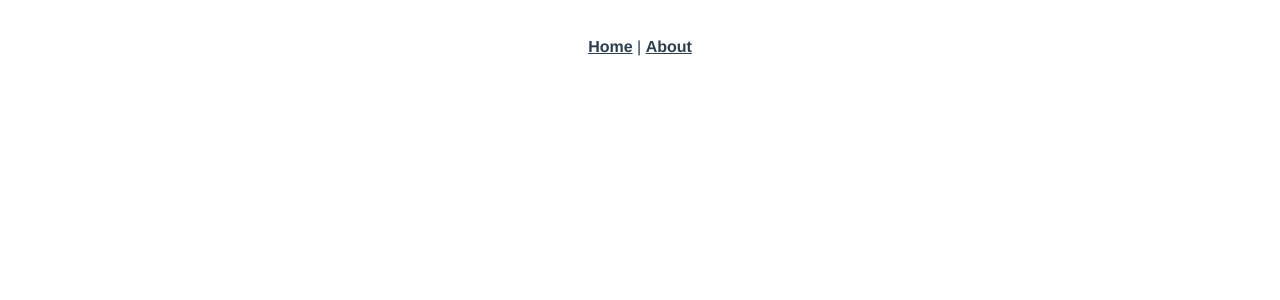
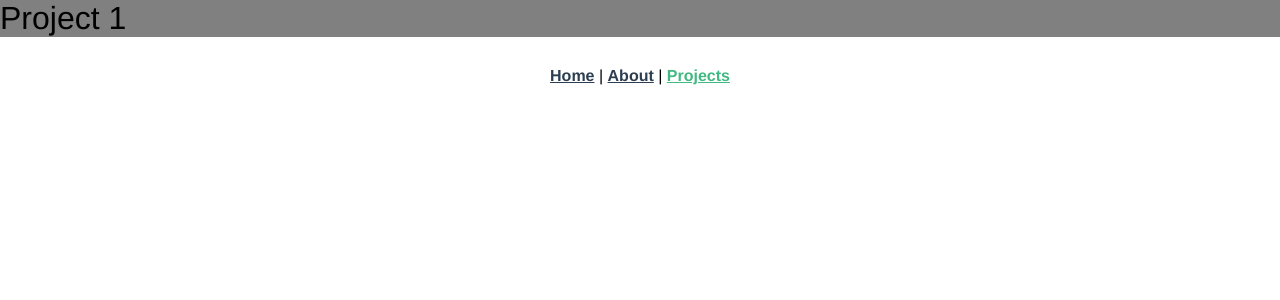
Before and after one commit to mimllr/vueport, a Vue app: page /#/projects in a window 1280 px wide. Shown: the top 300 px of the page. Built offline with nearby package versions, Linux system fonts and the light colour scheme.

Commit message:
test build

```diff
--- a/package.json
+++ b/package.json
@@ -1,5 +1,5 @@
 {
-  "name": "vueport",
+  "name": "himikemiller",
   "version": "0.1.0",
   "private": true,
   "scripts": {
@@ -9,12 +9,12 @@
   },
   "dependencies": {
     "register-service-worker": "^1.5.2",
+    "styled-reboot": "^3.0.2",
     "vue": "^2.5.17",
     "vue-router": "^3.0.1"
   },
   "devDependencies": {
     "@vue/cli-plugin-eslint": "^3.2.0",
-    "@vue/cli-plugin-pwa": "^3.2.0",
     "@vue/cli-service": "^3.2.0",
     "@vue/eslint-config-prettier": "^4.0.0",
     "babel-eslint": "^10.0.1",
--- a/public/index.html
+++ b/public/index.html
@@ -1,17 +1,22 @@
 <!DOCTYPE html>
 <html lang="en">
+
 <head>
   <meta charset="utf-8">
   <meta http-equiv="X-UA-Compatible" content="IE=edge">
   <meta name="viewport" content="width=device-width,initial-scale=1.0">
   <link rel="icon" href="<%= BASE_URL %>favicon.ico">
-    <title>vueport</title>
+  <title>Mike Miller | Product Manager, Developer, Designer</title>
 </head>
+
 <body>
   <noscript>
-      <strong>We're sorry but vueport doesn't work properly without JavaScript enabled. Please enable it to continue.</strong>
+    <strong>
+      We're sorry but this website doesn't work properly without JavaScript enabled. Please enable it to
+      continue.
+    </strong>
   </noscript>
   <div id="app"></div>
-    <!-- built files will be auto injected -->
 </body>
+
 </html>
--- a/src/App.vue
+++ b/src/App.vue
@@ -1,29 +1,44 @@
 <template>
   <div id="app">
+    <router-view/>
     <div id="nav">
-      <router-link to="/">Home</router-link> |
-      <router-link to="/about">About</router-link>
+      <router-link :to="{name: 'home'}">Home</router-link>&nbsp;|
+      <router-link :to="{name: 'about'}">About</router-link>&nbsp;|
+      <router-link :to="{name: 'projects'}">Projects</router-link>
     </div>
-    <router-view/>
   </div>
 </template>
 
-<style lang="scss">
-#app {
-  font-family: "Avenir", Helvetica, Arial, sans-serif;
-  -webkit-font-smoothing: antialiased;
-  -moz-osx-font-smoothing: grayscale;
-  text-align: center;
-  color: #2c3e50;
-}
-#nav {
-  padding: 30px;
-  a {
-    font-weight: bold;
-    color: #2c3e50;
-    &.router-link-exact-active {
-      color: #42b983;
-    }
-  }
-}
+<style lang="sass">
+html
+  box-sizing: border-box
+  font-size: 16px
+*, *:before, *:after
+  box-sizing: inherit
+
+body, h1, h2, h3, h4, h5, h6, p, ol, ul
+  margin: 0
+  padding: 0
+  font-weight: normal
+
+ol, ul
+  list-style: none
+
+img
+  max-width: 100%
+  height: auto
+
+body
+  font-family: "Avenir", Helvetica, Arial, sans-serif
+  -webkit-font-smoothing: antialiased
+  -moz-osx-font-smoothing: grayscale
+
+#nav
+  padding: 30px
+  text-align: center
+  a
+    font-weight: bold
+    color: #2c3e50
+    &.router-link-exact-active
+      color: #42b983
 </style>
--- a/src/components/HelloWorld.vue
+++ /dev/null
@@ -1,58 +0,0 @@
-<template>
-  <div class="hello">
-    <h1>{{ msg }}</h1>
-    <p>
-      For a guide and recipes on how to configure / customize this project,<br>
-      check out the
-      <a href="https://cli.vuejs.org" target="_blank" rel="noopener">vue-cli documentation</a>.
-    </p>
-    <h3>Installed CLI Plugins</h3>
-    <ul>
-      <li><a href="https://github.com/vuejs/vue-cli/tree/dev/packages/%40vue/cli-plugin-pwa" target="_blank" rel="noopener">pwa</a></li>
-      <li><a href="https://github.com/vuejs/vue-cli/tree/dev/packages/%40vue/cli-plugin-eslint" target="_blank" rel="noopener">eslint</a></li>
-    </ul>
-    <h3>Essential Links</h3>
-    <ul>
-      <li><a href="https://vuejs.org" target="_blank" rel="noopener">Core Docs</a></li>
-      <li><a href="https://forum.vuejs.org" target="_blank" rel="noopener">Forum</a></li>
-      <li><a href="https://chat.vuejs.org" target="_blank" rel="noopener">Community Chat</a></li>
-      <li><a href="https://twitter.com/vuejs" target="_blank" rel="noopener">Twitter</a></li>
-      <li><a href="https://news.vuejs.org" target="_blank" rel="noopener">News</a></li>
-    </ul>
-    <h3>Ecosystem</h3>
-    <ul>
-      <li><a href="https://router.vuejs.org" target="_blank" rel="noopener">vue-router</a></li>
-      <li><a href="https://vuex.vuejs.org" target="_blank" rel="noopener">vuex</a></li>
-      <li><a href="https://github.com/vuejs/vue-devtools#vue-devtools" target="_blank" rel="noopener">vue-devtools</a></li>
-      <li><a href="https://vue-loader.vuejs.org" target="_blank" rel="noopener">vue-loader</a></li>
-      <li><a href="https://github.com/vuejs/awesome-vue" target="_blank" rel="noopener">awesome-vue</a></li>
-    </ul>
-  </div>
-</template>
-
-<script>
-export default {
-  name: "HelloWorld",
-  props: {
-    msg: String
-  }
-};
-</script>
-
-<!-- Add "scoped" attribute to limit CSS to this component only -->
-<style scoped lang="scss">
-h3 {
-  margin: 40px 0 0;
-}
-ul {
-  list-style-type: none;
-  padding: 0;
-}
-li {
-  display: inline-block;
-  margin: 0 10px;
-}
-a {
-  color: #42b983;
-}
-</style>
--- /dev/null
+++ b/src/components/Project.vue
@@ -0,0 +1,21 @@
+<template>
+  <div class="card">
+    <h1>{{ cardTitle }}</h1>
+  </div>
+</template>
+
+<script>
+export default {
+  name: "Project",
+  props: {
+    cardTitle: String
+  }
+};
+</script>
+
+<!-- Add "scoped" attribute to limit CSS to this component only -->
+<style lang="scss" scoped>
+.card {
+  background: gray;
+}
+</style>
--- a/src/main.js
+++ b/src/main.js
@@ -1,13 +1,13 @@
+/* eslint-disable prettier/prettier */
 import Vue from "vue";
 import App from "./App.vue";
 import router from "./router";
-import "./registerServiceWorker";
 
 Vue.config.productionTip = false;
 
 new Vue({
   router,
-  render: function(h) {
+  render: function (h) {
     return h(App);
   }
 }).$mount("#app");
--- a/src/registerServiceWorker.js
+++ /dev/null
@@ -1,34 +0,0 @@
-/* eslint-disable no-console */
-
-import { register } from "register-service-worker";
-
-if (process.env.NODE_ENV === "production") {
-  register(`${process.env.BASE_URL}service-worker.js`, {
-    ready() {
-      console.log(
-        "App is being served from cache by a service worker.\n" +
-          "For more details, visit https://goo.gl/AFskqB"
-      );
-    },
-    registered() {
-      console.log("Service worker has been registered.");
-    },
-    cached() {
-      console.log("Content has been cached for offline use.");
-    },
-    updatefound() {
-      console.log("New content is downloading.");
-    },
-    updated() {
-      console.log("New content is available; please refresh.");
-    },
-    offline() {
-      console.log(
-        "No internet connection found. App is running in offline mode."
-      );
-    },
-    error(error) {
-      console.error("Error during service worker registration:", error);
-    }
-  });
-}
--- a/src/router.js
+++ b/src/router.js
@@ -1,3 +1,4 @@
+/* eslint-disable prettier/prettier */
 import Vue from "vue";
 import Router from "vue-router";
 import Home from "./views/Home.vue";
@@ -5,8 +6,7 @@ import Home from "./views/Home.vue";
 Vue.use(Router);
 
 export default new Router({
-  routes: [
-    {
+  routes: [{
       path: "/",
       name: "home",
       component: Home
@@ -17,8 +17,15 @@ export default new Router({
       // route level code-splitting
       // this generates a separate chunk (about.[hash].js) for this route
       // which is lazy-loaded when the route is visited.
-      component: function() {
-        return import(/* webpackChunkName: "about" */ "./views/About.vue");
+      component: function () {
+        return import( /* webpackChunkName: "about" */ "./views/About.vue");
+      }
+    },
+    {
+      path: "/projects",
+      name: "projects",
+      component: function () {
+        return import("./views/Portfolio.vue");
       }
     }
   ]
--- a/src/views/Home.vue
+++ b/src/views/Home.vue
@@ -1,18 +1,23 @@
 <template>
   <div class="home">
-    <img alt="Vue logo" src="../assets/logo.png">
-    <HelloWorld msg="Welcome to Your Vue.js App"/>
+    <div class="hero">
+      <h1>{{ header }}</h1>
+    </div>
   </div>
 </template>
 
 <script>
-// @ is an alias to /src
-import HelloWorld from "@/components/HelloWorld.vue";
-
 export default {
-  name: "home",
-  components: {
-    HelloWorld
-  }
+  data() {
+    return {
+      header: "Hi, I'm Mike Miller."
+    };
+  },
+  name: "home"
 };
 </script>
+<style lang="sass" scoped>
+.hero
+  height: 500px
+  background: gray
+</style>
--- /dev/null
+++ b/src/views/Portfolio.vue
@@ -0,0 +1,17 @@
+<template>
+  <div class="project">
+    <Project cardTitle="Project 1"></Project>
+  </div>
+</template>
+
+<script>
+// @ is an alias to /src
+import Project from "@/components/Project.vue";
+
+export default {
+  name: "portfolio",
+  components: {
+    Project
+  }
+};
+</script>
```
Also changed, not shown: 1 other file (tests, documents, lock files or other folders). Lines whose indentation alone changed are shown as unchanged.
